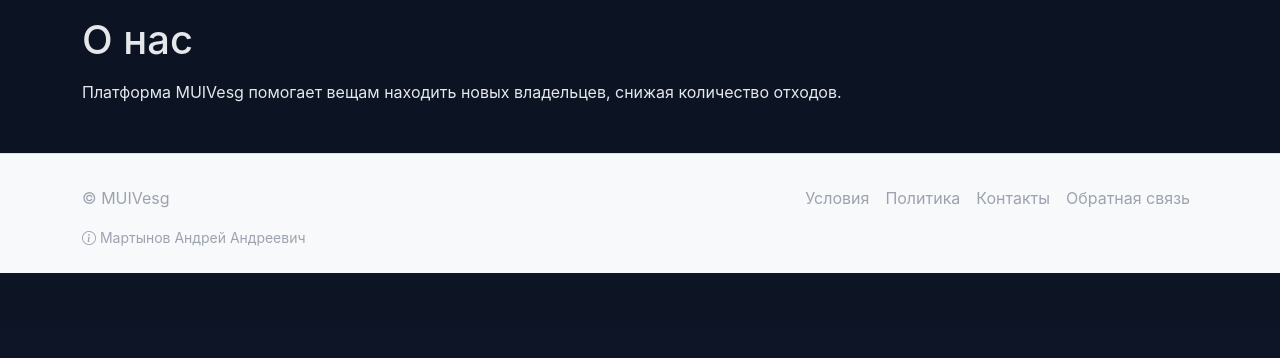
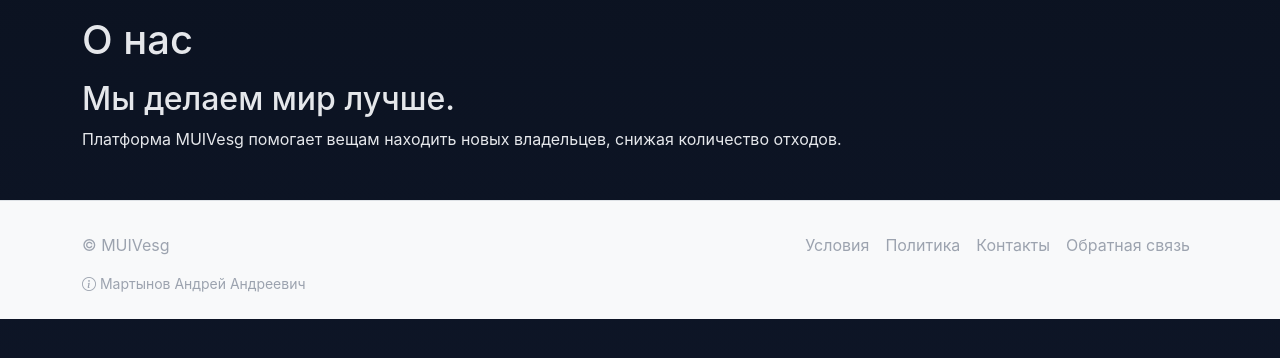
Before and after one commit to lesnoia/Ecobg_Project, a Flask app: page /about in a window 1280 px wide; the page is wider, and only the part inside the window is pictured. Shown: the part 115-473 px from the top of that part. Run offline with Flask 3, Linux system fonts and the light colour scheme.

Commit message:
update about.html

```diff
--- a/backend/app/templates/main/about.html
+++ b/backend/app/templates/main/about.html
@@ -1,5 +1,6 @@
 {% extends "base.html" %}
 {% block content %}
 <h1 class="mb-3">О нас</h1>
+<h2>Мы делаем мир лучше.</h2>
 <p>Платформа MUIVesg помогает вещам находить новых владельцев, снижая количество отходов.</p>
 {% endblock %}
```
